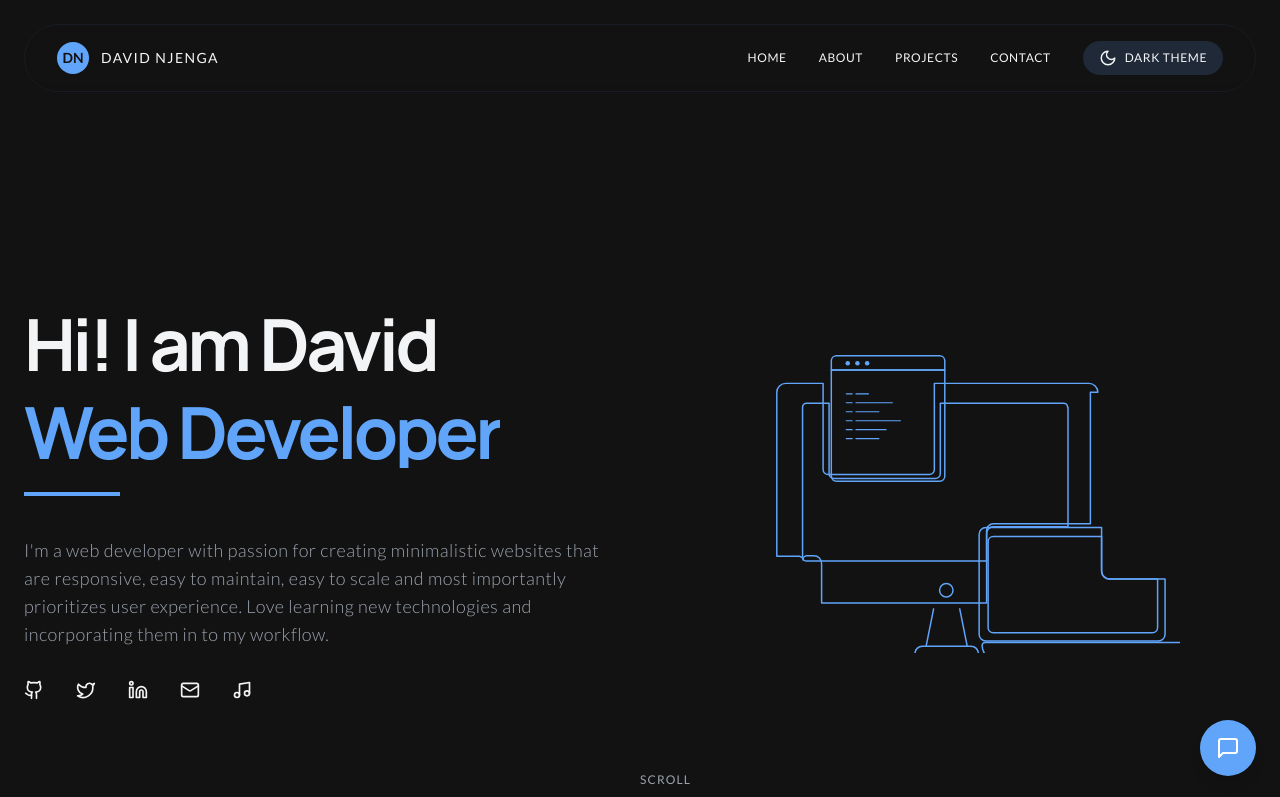
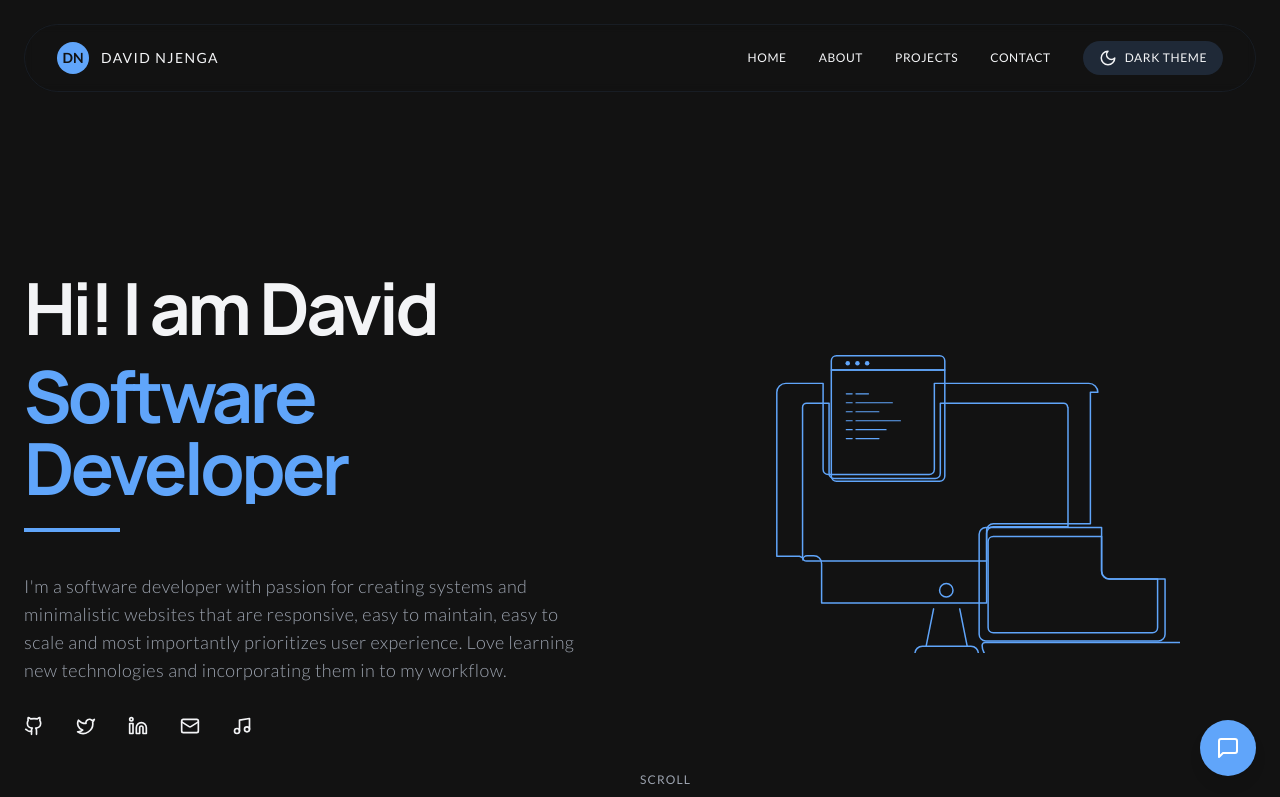
Before and after one commit to Dave-3/devportfolio, a React (Vite) app: page / in a window 1280 px wide. Shown: the top 797 px of the page. Built offline with nearby package versions, Linux system fonts and the light colour scheme; a web font is replaced by a local one.

Commit message:
hero section minimal change

```diff
--- a/src/components/Home/Hero.tsx
+++ b/src/components/Home/Hero.tsx
@@ -108,7 +108,7 @@ const Hero: React.FC = () => {
                 ${theme === 'dark' ? 'text-dark-primary' : ''}
                 ${theme === 'neon' ? 'text-neon-primary' : ''}
               `}>
-                Web Developer
+                Software Developer
               </h1>
             </motion.div>
 
@@ -136,7 +136,7 @@ const Hero: React.FC = () => {
               initial="hidden"
               animate="visible"
             >
-              I'm a web developer with passion for creating minimalistic websites that are responsive,
+              I'm a software developer with passion for creating systems and minimalistic websites that are responsive,
               easy to maintain, easy to scale and most importantly prioritizes user experience.
               Love learning new technologies and incorporating them in to my workflow.
             </motion.p>
```
